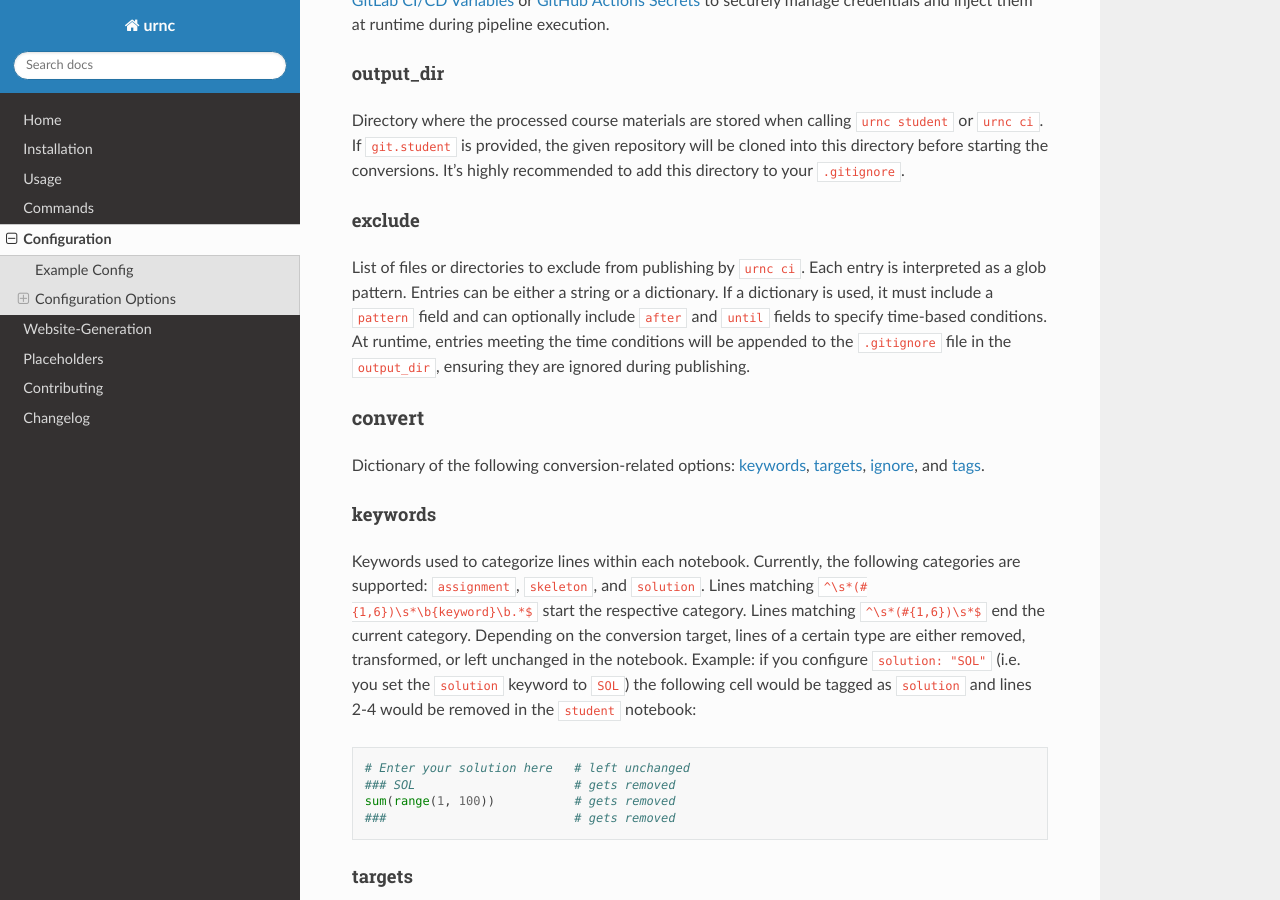
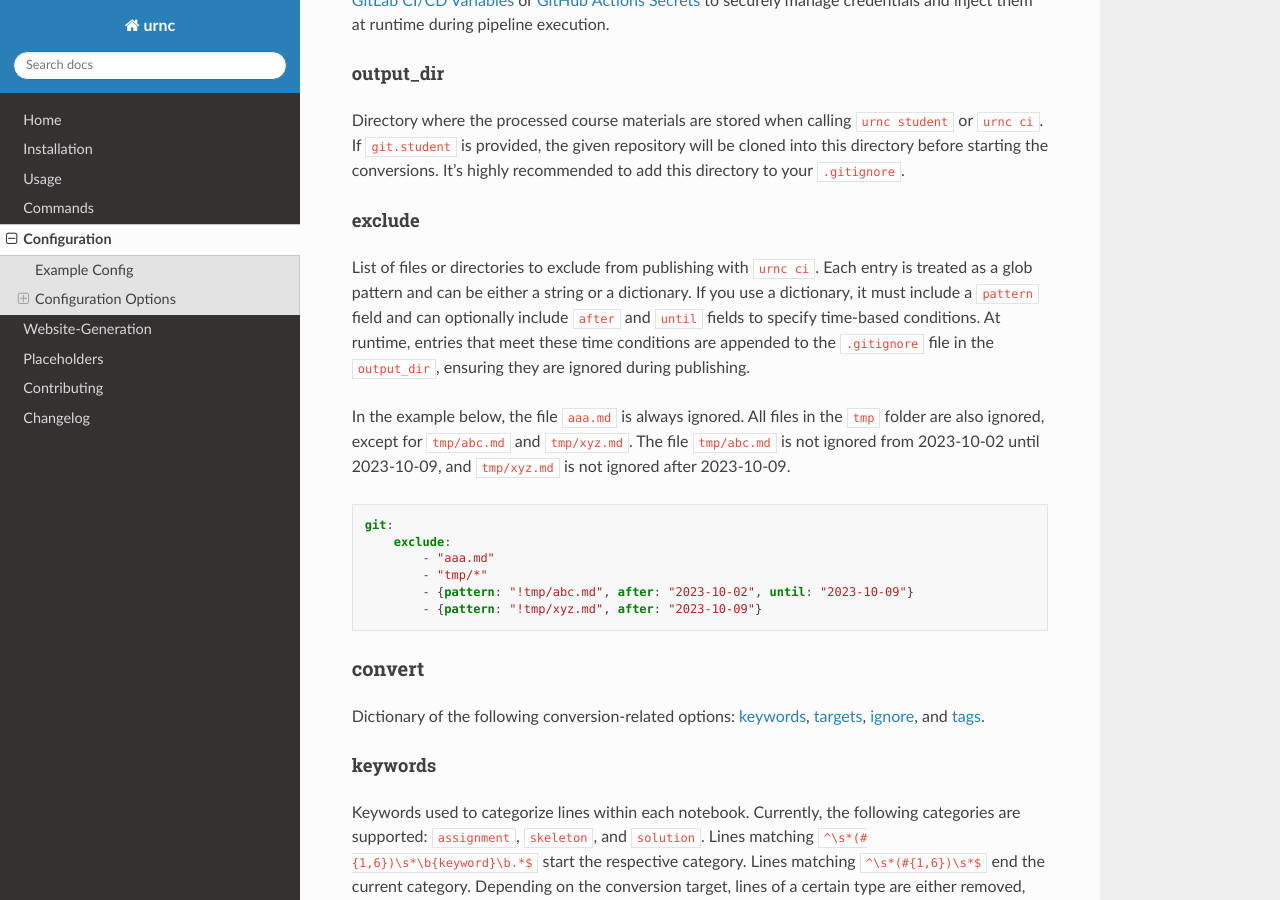
Before and after one commit to spang-lab/urnc, a Sphinx documentation site: the page built from docs/source/configuration.md, in a window 1280 px wide and 900 px high, scrolled down 1935 px. Built offline with Sphinx 7.4.7 and the Read the Docs theme 3.1.0, drawn with Linux system fonts in a browser that asks for light colours.

Commit message:
Added exclude example to configuration.md

````diff
--- a/docs/source/configuration.md
+++ b/docs/source/configuration.md
@@ -98,8 +98,18 @@ Directory where the processed course materials are stored when calling `urnc stu
 
 #### exclude
 
-List of files or directories to exclude from publishing by `urnc ci`. Each entry is interpreted as a glob pattern. Entries can be either a string or a dictionary. If a dictionary is used, it must include a `pattern` field and can optionally include `after` and `until` fields to specify time-based conditions. At runtime, entries meeting the time conditions will be appended to the `.gitignore` file in the `output_dir`, ensuring they are ignored during publishing.
+List of files or directories to exclude from publishing with `urnc ci`. Each entry is treated as a glob pattern and can be either a string or a dictionary. If you use a dictionary, it must include a `pattern` field and can optionally include `after` and `until` fields to specify time-based conditions. At runtime, entries that meet these time conditions are appended to the `.gitignore` file in the `output_dir`, ensuring they are ignored during publishing.
 
+In the example below, the file `aaa.md` is always ignored. All files in the `tmp` folder are also ignored, except for `tmp/abc.md` and `tmp/xyz.md`. The file `tmp/abc.md` is not ignored from 2023-10-02 until 2023-10-09, and `tmp/xyz.md` is not ignored after 2023-10-09.
+
+```yaml
+git:
+    exclude:
+        - "aaa.md"
+        - "tmp/*"
+        - {pattern: "!tmp/abc.md", after: "2023-10-02", until: "2023-10-09"}
+        - {pattern: "!tmp/xyz.md", after: "2023-10-09"}
+```
 
 ### convert
 
````
